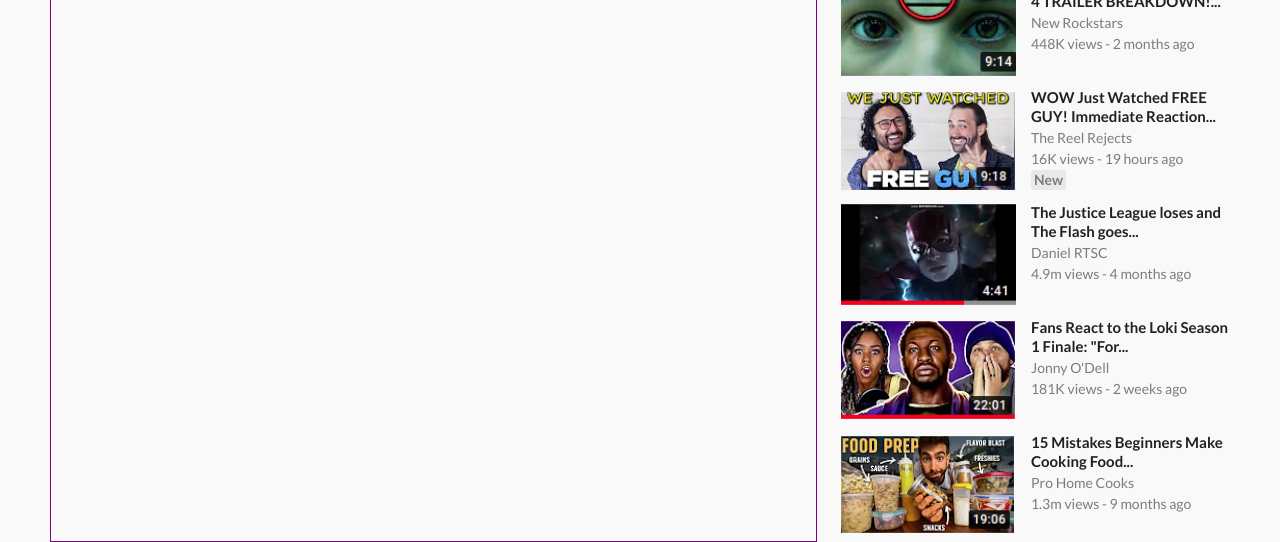
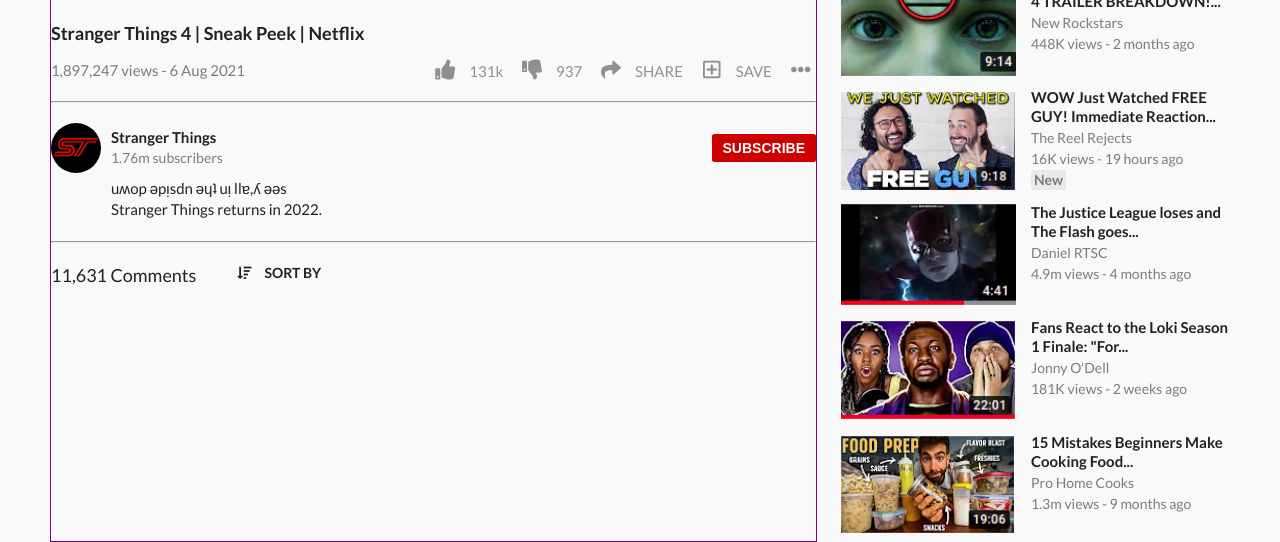
Before and after one commit to KDlamini/YouTube-edu-page, a plain HTML site: page index.html in a window 1280 px wide. Shown: the part 508-1050 px from the top of the page. Drawn offline with nearby package versions, Linux system fonts and the light colour scheme.

Commit message:
Created title, channel, number of subscribers, views, date and description elements

```diff
--- a/index.html
+++ b/index.html
@@ -36,7 +36,52 @@
     </nav>
     <section class="main-section">
         <div class="main-content">
-            <iframe width="760" height="415" src="https://www.youtube.com/embed/gM5OVZtq8xM" title="YouTube video player" frameborder="0" allow="accelerometer; autoplay; clipboard-write; encrypted-media; gyroscope; picture-in-picture" allowfullscreen></iframe>
+            <div>
+                <iframe width="760" height="415" src="https://www.youtube.com/embed/gM5OVZtq8xM" title="YouTube video player" frameborder="0" allow="accelerometer; autoplay; clipboard-write; encrypted-media; gyroscope; picture-in-picture" allowfullscreen></iframe>
+            </div>
+            <h3 class="video-title">Stranger Things 4 | Sneak Peek | Netflix</h3>
+            <div class="video-details-wrapper">
+                <div class="video-views">
+                    <p>1,897,247 views  -  6 Aug 2021</p>
+                </div>
+                <div class="video-social-media">
+                    <span><i class="thumbs up icon"></i> &nbsp; 131k</span>
+                    <span><i class="thumbs down icon"></i> &nbsp; 937</span>
+                    <span><i class="share icon"></i> &nbsp; SHARE</span>
+                    <span><i class="plus square outline icon"></i> &nbsp; SAVE</span>
+                    <span><i class="ellipsis horizontal icon"></i></span>
+                </div>
+            </div>
+            <hr>
+
+            <div class="channel-info">
+                <div class="channel-details">
+                    <div class="channel-img-wrapper"><img src="./images/Stranger-things.jpg" alt=""></div>
+                    <div class="channel-description">
+                        <h4>Stranger Things</h4>
+                        <p>1.76m subscribers</p>
+                    </div>
+                </div>
+                <div>
+                    <button class="subscribe-btn">SUBSCRIBE</button>
+                </div>
+            </div>
+
+            <div class="video-description">
+                <p>uʍop ǝpᴉsdn ǝɥʇ uᴉ llɐ,ʎ ǝǝs <br>
+                Stranger Things returns in 2022.
+                </p>
+            </div>
+            <hr>
+
+            <div class="comment-count">
+                <p>11,631 Comments</p>
+                <div><i class="sort amount down icon"></i> &nbsp; SORT BY</div>
+            </div>
+
+            <div class="add-comment">
+
+            </div>
         </div>
 
         <div class="right-navigation">
--- a/main.css
+++ b/main.css
@@ -4,6 +4,10 @@ body {
     background: #F9F9F9;
 }
 
+hr {
+    margin: 20px 0;
+    background-color: #ebebeb;
+}
 .main-section {
     width: 100%;
     height: auto;
@@ -18,3 +22,81 @@ body {
     width: 65%;
     height: auto;
 }
+
+.video-details-wrapper {
+    display: flex;
+    align-items: center;
+    justify-content:space-between;
+}
+
+.video-details-wrapper .video-views {
+    color: #7c7c7c;
+    font-size: 15px;
+}
+
+.video-details-wrapper .video-social-media {
+    width: 50%;
+    display: flex;
+    align-items: center;
+    justify-content: space-between;
+}
+.video-details-wrapper .video-social-media span {
+    color: #909090;
+    font-size: 15px;
+}
+.video-details-wrapper .video-social-media .icon {
+    font-size: 20px;
+}
+
+.channel-info,
+.channel-info .channel-details {
+    display: flex;
+    align-items: center;
+    justify-content: space-between;
+}
+
+.channel-info .channel-details .channel-img-wrapper {
+    width: 50px;
+    height: 50px;
+    border-radius: 50%;
+}
+.channel-info .channel-details .channel-img-wrapper img {
+    display: block;
+    object-fit: cover;
+    width: 100%;
+    height: 100%;
+    border-radius: 50%;
+}
+
+.channel-info button {
+    padding: 5px 10px;
+    background: #CC0100;
+    border: 1px solid #CC0100;
+    border-radius: 2px;
+    color: #ffffff;
+    font-weight: bold;
+}
+
+.channel-info  .channel-description h4,
+.channel-info  .channel-description p {
+    margin: 0 10px;
+}
+.channel-info  .channel-description p {
+    color: #7c7c7c;
+}
+
+.video-description {
+    margin: 5px 60px;
+    font-size: 15px;
+}
+
+.comment-count {
+    display: flex;
+}
+.comment-count p {
+    font-size: 18px;
+    margin-right: 40px;
+}
+.comment-count div {
+    font-weight: bold;
+}
```
Also changed, not shown: images/Stranger-things.jpg (added).
